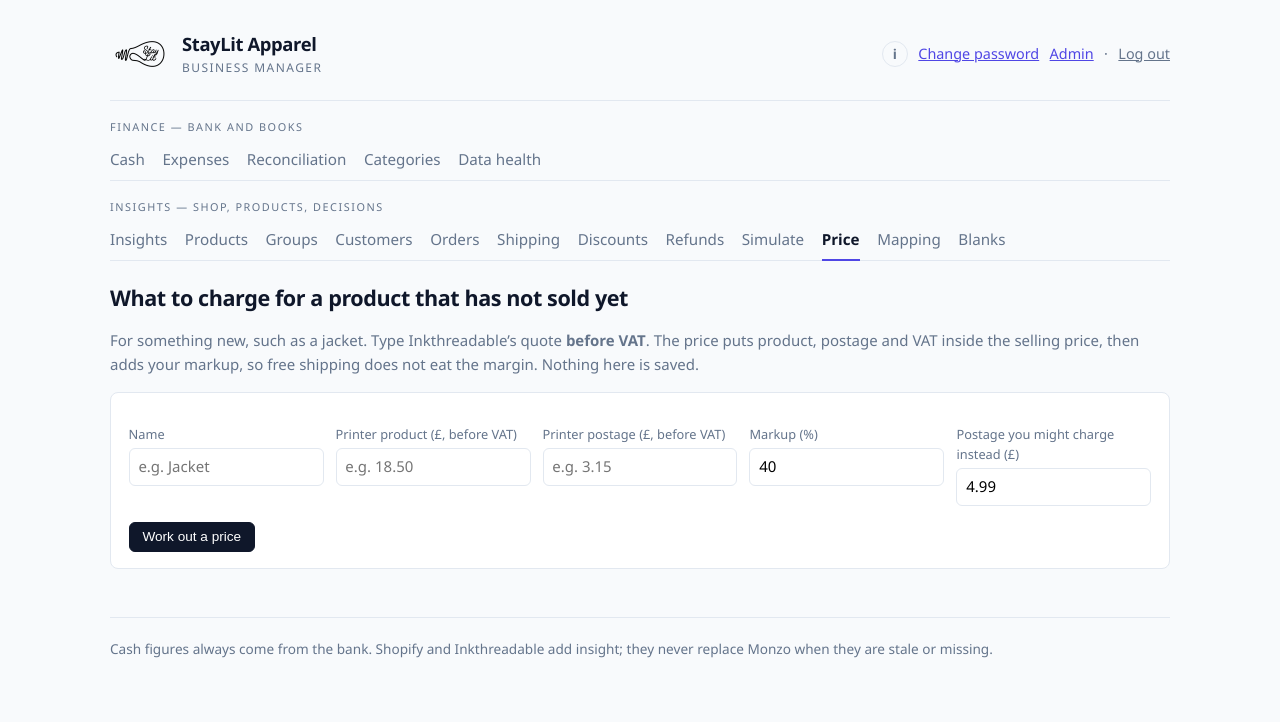
After one commit to its-thabani/business-manager, a Django app: page /price/ in a window 1280 px wide. The commit adds this page. Shown: the top 722 px of the page. Run offline with Django 5.2, Linux system fonts and the light colour scheme; the visitor is signed in with stand-in values (Sample User, id 1).

Commit message:
Give the new-product pricer its own Price tab.
Simulate was getting crowded with the jacket calculator stacked above the order replay.

Co-authored-by: Cursor <cursoragent@cursor.com>

```diff
--- a/apps/web/simulations.py
+++ b/apps/web/simulations.py
@@ -5,7 +5,7 @@ from __future__ import annotations
 from decimal import Decimal
 
 from django.db.models import F, Sum
-from django.shortcuts import render
+from django.shortcuts import redirect, render
 
 from apps.analytics.pricing import quote_new_product
 from apps.analytics.profitability import compute_order_profits
@@ -25,7 +25,7 @@ def _money(value: str | None) -> Decimal | None:
 
 
 def _new_product_quote(params):
-    if params.get("quote") != "1":
+    if not params.get("printer_product") and not params.get("printer_postage"):
         return None, ""
     try:
         product_net = _money(params.get("printer_product"))
@@ -63,6 +63,8 @@ def _hoodie_average_price() -> Decimal | None:
 
 
 def simulate_view(request):
+    if request.GET.get("quote") == "1":
+        return redirect("web:price")
     date_range, preset = _requested_range(request)
     spec = spec_from_query(request.GET)
     profits = compute_order_profits(date_range)
@@ -75,25 +77,6 @@ def simulate_view(request):
         else:
             label = product.title
 
-    quote, quote_error = _new_product_quote(request.GET)
-    hoodie_price = _hoodie_average_price() if quote else None
-    quote_note = ""
-    if quote and hoodie_price is not None:
-        gap = quote.recommended.shelf_price - hoodie_price
-        if gap > Decimal("8"):
-            quote_note = (
-                f"Hoodies you already sell average about £{hoodie_price}. "
-                f"£{quote.recommended.shelf_price} is £{gap} more, so the jacket is only "
-                f"worth releasing if people will pay that."
-            )
-        elif gap > Decimal("2"):
-            quote_note = (
-                f"A little above the hoodies you already sell (about £{hoodie_price})."
-            )
-        else:
-            quote_note = (
-                f"In the same band as the hoodies you already sell (about £{hoodie_price})."
-            )
     result = simulate(profits, spec, date_range=date_range, label=label)
     comparison = column_chart(
         [
@@ -137,9 +120,38 @@ def simulate_view(request):
             "product": product,
             "products": products,
             "comparison": comparison,
+        },
+    )
+
+
+def price_view(request):
+    quote, quote_error = _new_product_quote(request.GET)
+    hoodie_price = _hoodie_average_price() if quote else None
+    quote_note = ""
+    if quote and hoodie_price is not None:
+        gap = quote.recommended.shelf_price - hoodie_price
+        if gap > Decimal("8"):
+            quote_note = (
+                f"Hoodies you already sell average about £{hoodie_price}. "
+                f"£{quote.recommended.shelf_price} is £{gap} more, so the jacket is only "
+                f"worth releasing if people will pay that."
+            )
+        elif gap > Decimal("2"):
+            quote_note = (
+                f"A little above the hoodies you already sell (about £{hoodie_price})."
+            )
+        else:
+            quote_note = (
+                f"In the same band as the hoodies you already sell (about £{hoodie_price})."
+            )
+    return render(
+        request,
+        "web/price.html",
+        {
+            "nav": "price",
+            "section": "insights",
             "quote": quote,
             "quote_error": quote_error,
-            "hoodie_price": hoodie_price,
             "quote_note": quote_note,
             "quote_name": request.GET.get("quote_name", ""),
             "printer_product": request.GET.get("printer_product", ""),
--- a/apps/web/urls.py
+++ b/apps/web/urls.py
@@ -28,6 +28,7 @@ urlpatterns = [
     path("categories/", categories.category_rules, name="category_rules"),
     path("categories/rules/<int:pk>/", categories.category_rule_edit, name="category_rule_edit"),
     path("simulate/", simulations.simulate_view, name="simulate"),
+    path("price/", simulations.price_view, name="price"),
     path("guide/", views.guide, name="guide"),
     path("healthz", views.healthz, name="healthz"),
 ]
--- a/templates/web/base.html
+++ b/templates/web/base.html
@@ -201,6 +201,7 @@
       <a class="{% if nav == 'discounts' %}on{% endif %}" href="/discounts/">Discounts</a>
       <a class="{% if nav == 'refunds' %}on{% endif %}" href="/refunds/">Refunds</a>
       <a class="{% if nav == 'simulate' %}on{% endif %}" href="/simulate/">Simulate</a>
+      <a class="{% if nav == 'price' %}on{% endif %}" href="/price/">Price</a>
       <a class="{% if nav == 'mapping' %}on{% endif %}" href="/mapping/">Mapping</a>
       <a class="{% if nav == 'blanks' %}on{% endif %}" href="/mapping/blanks/">Blanks</a>
     </nav>
--- /dev/null
+++ b/templates/web/price.html
@@ -0,0 +1,101 @@
+{% extends "web/base.html" %}
+
+{% block subtitle %}What to charge for a product that has not sold yet{% endblock %}
+
+{% block content %}
+  <p class="muted">
+    For something new, such as a jacket. Type Inkthreadable’s quote
+    <strong>before VAT</strong>. The price puts product, postage and VAT inside
+    the selling price, then adds your markup, so free shipping does not eat the
+    margin. Nothing here is saved.
+  </p>
+  <form method="get" class="card" style="margin-top:1rem">
+    <div class="sim-grid">
+      <div>
+        <label for="quote_name">Name</label>
+        <input type="text" name="quote_name" id="quote_name" value="{{ quote_name }}" placeholder="e.g. Jacket">
+      </div>
+      <div>
+        <label for="printer_product">Printer product (£, before VAT)</label>
+        <input type="number" step="0.01" name="printer_product" id="printer_product" value="{{ printer_product }}" placeholder="e.g. 18.50" required>
+      </div>
+      <div>
+        <label for="printer_postage">Printer postage (£, before VAT)</label>
+        <input type="number" step="0.01" name="printer_postage" id="printer_postage" value="{{ printer_postage }}" placeholder="e.g. 3.15" required>
+      </div>
+      <div>
+        <label for="markup">Markup (%)</label>
+        <input type="number" step="1" name="markup" id="markup" value="{{ markup }}">
+      </div>
+      <div>
+        <label for="customer_postage">Postage you might charge instead (£)</label>
+        <input type="number" step="0.01" name="customer_postage" id="customer_postage" value="{{ customer_postage }}">
+      </div>
+    </div>
+    <button class="btn btn-primary" type="submit">Work out a price</button>
+  </form>
+
+  {% if quote_error %}
+    <div class="note">{{ quote_error }}</div>
+  {% endif %}
+  {% if quote %}
+    <div class="cards">
+      <div class="card">
+        <div class="label">Sell {{ quote.name }} for</div>
+        <div class="value">£{{ quote.recommended.shelf_price|floatformat:2 }}</div>
+        <div class="period">free shipping · {{ quote.markup_pct|floatformat:0 }}% markup</div>
+      </div>
+      <div class="card">
+        <div class="label">You pay Inkthreadable</div>
+        <div class="value">£{{ quote.landed|floatformat:2 }}</div>
+        <div class="period">£{{ quote.product_net|floatformat:2 }} + £{{ quote.postage_net|floatformat:2 }} postage + £{{ quote.vat|floatformat:2 }} VAT</div>
+      </div>
+      <div class="card">
+        <div class="label">You keep, after the card fee</div>
+        <div class="value">£{{ quote.recommended.kept|floatformat:2 }}</div>
+        <div class="period">
+          {% if quote.recommended.margin_pct is not None %}{{ quote.recommended.margin_pct|floatformat:1 }}% of the selling price{% endif %}
+          · card fee about £{{ quote.recommended.card_fee|floatformat:2 }}
+        </div>
+      </div>
+    </div>
+    <p class="muted">
+      {{ quote.markup_pct|floatformat:0 }}% markup means the price is that far above
+      the Inkthreadable bill, not that you keep {{ quote.markup_pct|floatformat:0 }}% of
+      what the customer pays. The exact figure before rounding to .99 is
+      £{{ quote.recommended.exact_price|floatformat:2 }}.
+      {% if quote.recommended.garment_if_postage_charged is not None %}
+        If the customer paid £{{ quote.customer_postage|floatformat:2 }} postage instead,
+        the garment could show as £{{ quote.recommended.garment_if_postage_charged|floatformat:2 }}
+        and you would keep the same amount.
+        Pricing it at £{{ quote.recommended.garment_if_postage_charged|floatformat:2 }}
+        <em>and</em> making postage free would leave you
+        £{{ quote.recommended.kept_if_priced_low_and_free|floatformat:2 }} — the postage has to stay inside the price.
+      {% endif %}
+    </p>
+    {% if quote_note %}<div class="note">{{ quote_note }}</div>{% endif %}
+    <h2>Price range</h2>
+    <table>
+      <thead>
+        <tr>
+          <th>Markup</th>
+          <th class="num">Free-shipping price</th>
+          <th class="num">You keep</th>
+          <th class="num">Share of the price</th>
+          <th class="num">Garment if postage is extra</th>
+        </tr>
+      </thead>
+      <tbody>
+        {% for row in quote.rows %}
+          <tr{% if row.markup_pct == quote.markup_pct %} class="total"{% endif %}>
+            <td>{{ row.markup_pct|floatformat:0 }}%</td>
+            <td class="num">£{{ row.shelf_price|floatformat:2 }}</td>
+            <td class="num">£{{ row.kept|floatformat:2 }}</td>
+            <td class="num">{% if row.margin_pct is not None %}{{ row.margin_pct|floatformat:1 }}%{% else %}—{% endif %}</td>
+            <td class="num">{% if row.garment_if_postage_charged is not None %}£{{ row.garment_if_postage_charged|floatformat:2 }}{% else %}—{% endif %}</td>
+          </tr>
+        {% endfor %}
+      </tbody>
+    </table>
+  {% endif %}
+{% endblock %}
```
Also changed, not shown: docs/USER_GUIDE.md (+13 -4 lines), templates/web/simulate.html (+0 -106 lines), tests/test_simulations.py (+6 -2 lines), README.md.
